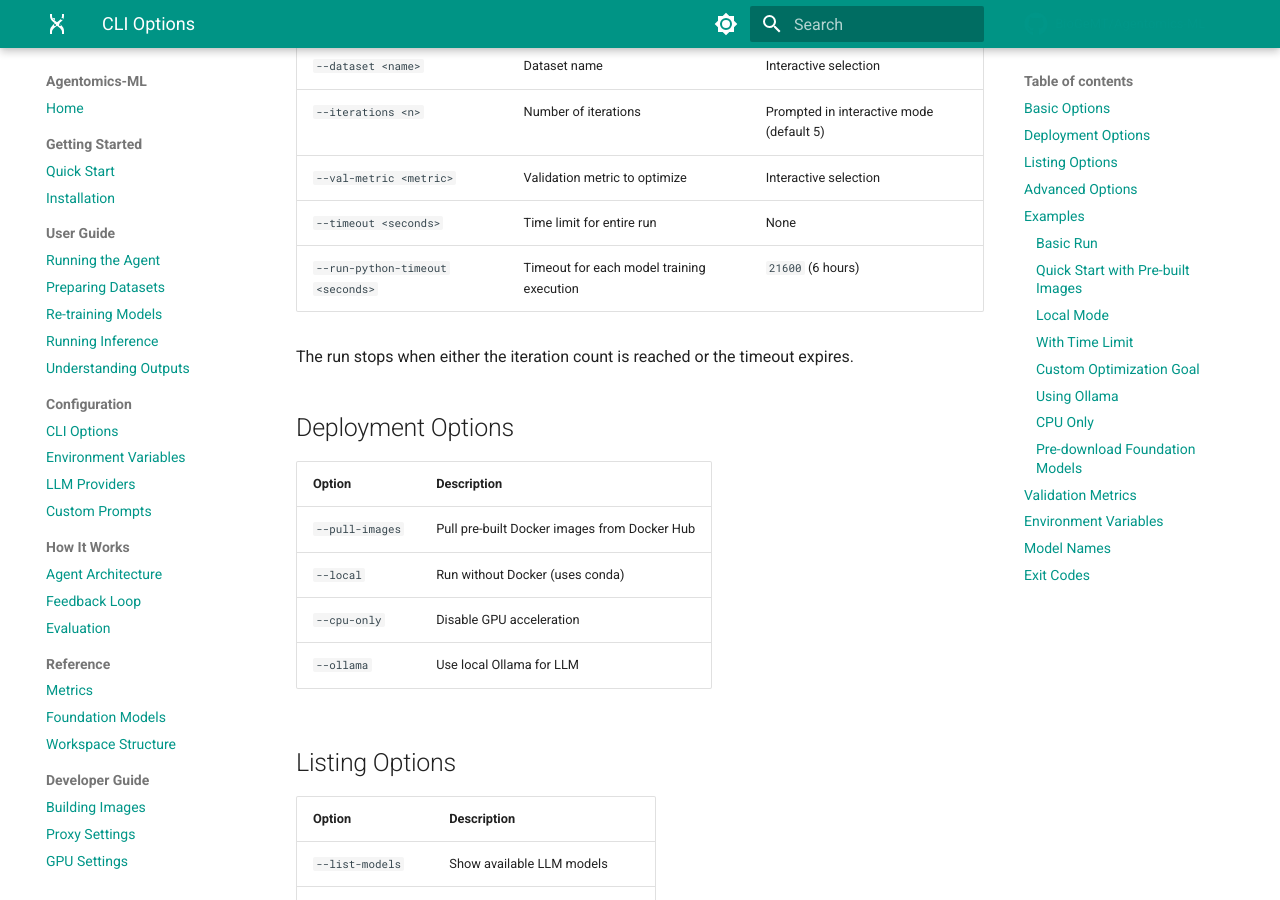
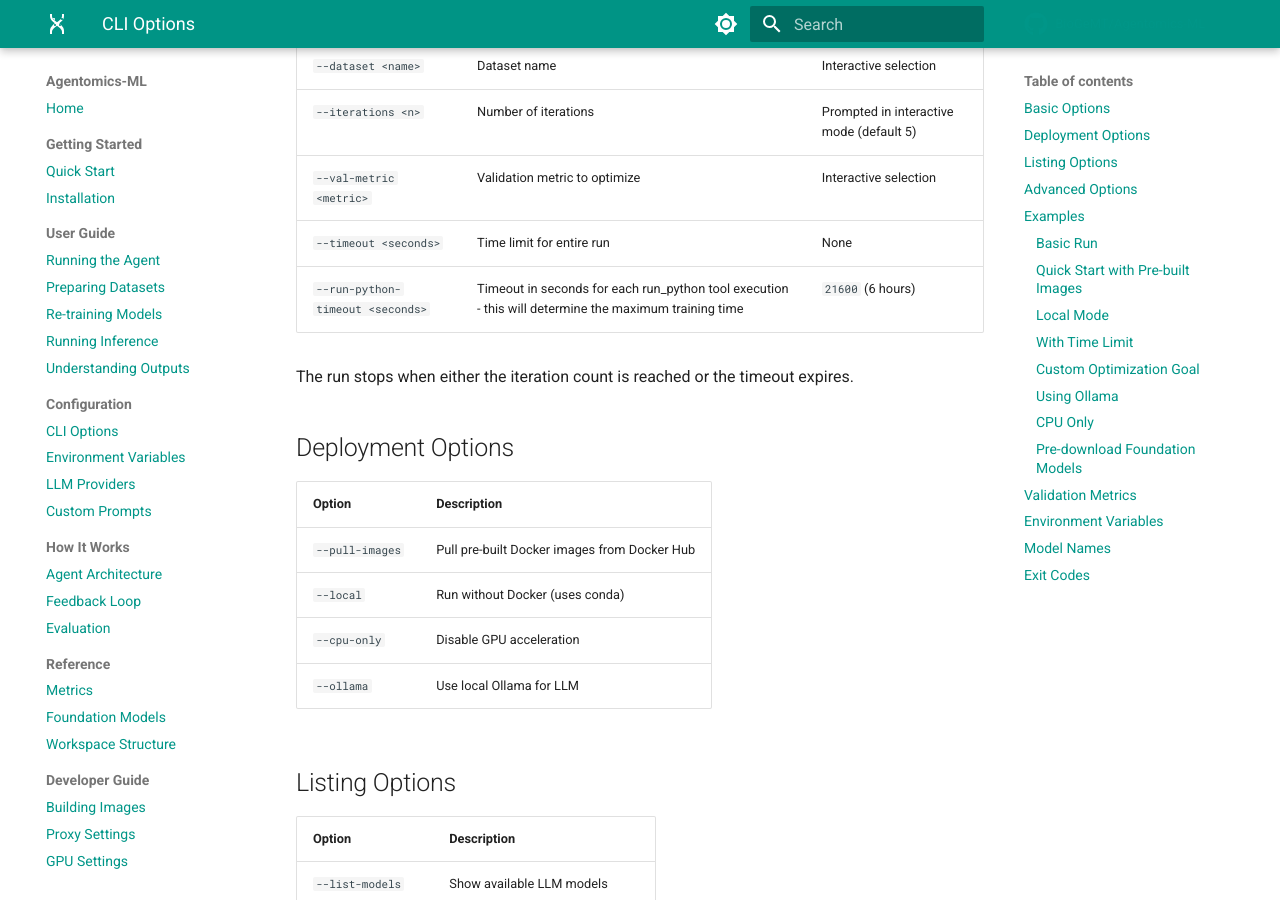
Before and after one commit to BioGeMT/agentomics-ml, an MkDocs documentation site: the page built from docs/configuration/cli-options.md, in a window 1280 px wide and 900 px high, scrolled down 344 px. Built offline with MkDocs 1.6.1 and Material for MkDocs 9.7.7, drawn with Linux system fonts in a browser that asks for light colours; comment, search, counter and statistics services are not loaded.

Commit message:
Improve docs and helpers

```diff
--- a/docs/configuration/cli-options.md
+++ b/docs/configuration/cli-options.md
@@ -11,7 +11,7 @@ Complete reference for `run.sh` command-line options.
 | `--iterations <n>` | Number of iterations | Prompted in interactive mode (default 5) |
 | `--val-metric <metric>` | Validation metric to optimize | Interactive selection |
 | `--timeout <seconds>` | Time limit for entire run | None |
-| `--run-python-timeout <seconds>` | Timeout for each model training execution | `21600` (6 hours) |
+| `--run-python-timeout <seconds>` | Timeout in seconds for each run_python tool execution - this will determine the maximum training time | `21600` (6 hours) |
 
 The run stops when either the iteration count is reached or the timeout expires.
 
```
Also changed, not shown: docs/user-guide/running-agent.md (+1 -1 lines), 1 other file.
